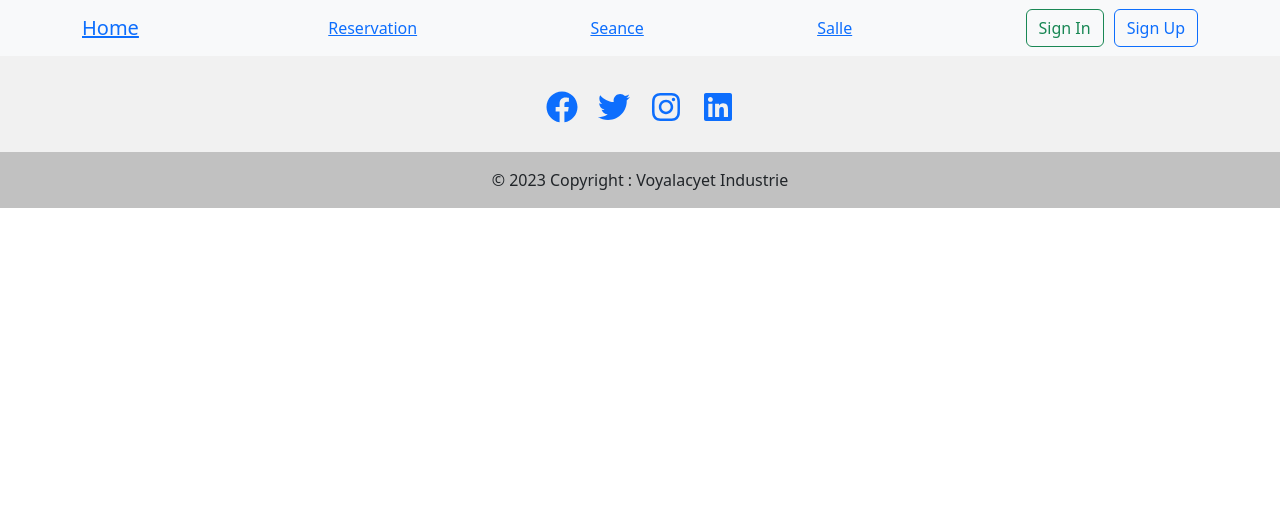
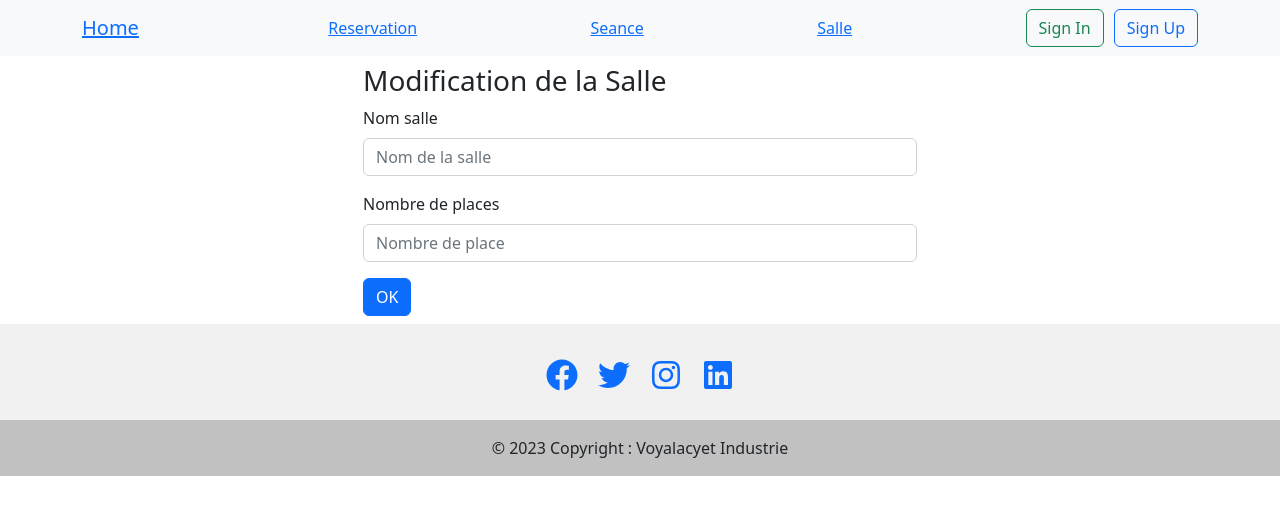
Before and after one commit to gronier/Cinema_voyalacyet, a React (Create React App) app in the folder front/: page /updateSalle/1 in a window 1280 px wide. Shown: the top 514 px of the page. Built offline with nearby package versions, Linux system fonts and the light colour scheme; no server answers.

Commit message:
#4
Update Salle terminer

```diff
--- a/front/src/App.js
+++ b/front/src/App.js
@@ -13,6 +13,7 @@ import Salle from "./Salle/Salle";
 
 import {useCookies} from "react-cookie";
 import Creation_salle from "./Salle/Creation_salle";
+import Update_salle from "./Salle/Update_salle";
 
 
 
@@ -61,6 +62,7 @@ export default function App() {
                 <Route exact={true} path="/signup" element={<Signup/>}/>
                 <Route exact={true} path="/Salle" element={<Salle cookies={cookies}/>}/>
                 <Route exact={true} path="/createSalle" element={<Creation_salle/>}/>
+                <Route exact={true} path="/updateSalle/:id" element={<Update_salle/>}/>
 
             </Routes>
         </>
--- a/front/src/Salle/Salle.js
+++ b/front/src/Salle/Salle.js
@@ -36,12 +36,20 @@ export default function Salle(props) {
 
     async function deleteSalle(id) {
         try {
+           var confirm =  window.confirm("Voulez-vous confirmer l'action ?");
+
+           if(confirm == true)
+           {
                axios.delete(
                    `http://localhost:8000/Salle/${id}`
                ).then( () => {
                    alert("Salle deleted");
                    window.location.reload();
                })
+           }
+
+
+
         } catch (error) {
             console.log("error", error);
         }
@@ -84,7 +92,7 @@ export default function Salle(props) {
                         <td>{i.nom_salle}</td>
 
                         <td>{i.nbPlace_salle}</td>
-                        <td><button type="button" className="btn btn-danger" onClick={() => deleteSalle(i.id_salle)}>delete</button>  <a href="#">Update</a> </td>
+                        <td><button type="button" className="btn btn-danger" onClick={() => deleteSalle(i.id_salle)}>Suppression</button>  <a href={`/updateSalle/${i.id_salle}`}  type="button" className="btn btn-warning">Modification</a> </td>
 
 
                     </tr>
--- /dev/null
+++ b/front/src/Salle/Update_salle.js
@@ -0,0 +1,91 @@
+import React, {useEffect, useState} from "react";
+import axios from "axios";
+import {useCookies} from "react-cookie";
+import {Route, Routes, useParams} from "react-router-dom";
+import Home from "../Home/Home";
+import Signin from "../Signin/Signin";
+import Signup from "../Signup/Signup";
+import Items from "../Items/Items";
+import {Button, Container, Form} from "react-bootstrap";
+import data from "bootstrap/js/src/dom/data";
+
+
+
+
+
+export default function Update_salle(props) {
+    let params = useParams();
+
+    const [salle, setUpdateSalle] = useState({nom_salle: "",nbPlace_salle:""});
+
+
+    async function getSalle() {
+        const data = (await axios.get("http://localhost:8000/Salle/"+params.id)).data;
+        console.log("get auteur", data);
+        setUpdateSalle(data);
+    }
+
+    useEffect(() => {
+        (async () => {
+            await getSalle();
+        })();
+    }, []);
+
+    function handleTextChangeSalle(e, label) {
+        setUpdateSalle({...salle, [label]: e.target.value})
+    }
+
+    async function handleSubmitSalle(e) {
+        e.preventDefault();
+        try {
+            var confirm =  window.confirm("Voulez-vous confirmer l'action ?");
+
+            if(confirm == true) {
+                const response = (await axios.patch("http://localhost:8000/Salle/" + params.id, salle)).data;
+            }
+
+            setUpdateSalle({nom_salle: "", nbPlace_salle: ""});
+            document.location.replace("http://localhost:3000/Salle");
+        } catch (e) {
+            console.error("ERR", e);
+        }
+    }
+
+
+
+
+
+    return (
+        <Container>
+            <div className="row justify-content-lg-center">
+                <div className="p-2 col col-6">
+                    <h3 className="person-title">Modification de la Salle {salle.nom_salle}</h3>
+                    <Form onSubmit={handleSubmitSalle}>
+                        <Form.Group className="mb-3" controlId="personNom">
+                            <Form.Label>Nom salle</Form.Label>
+                            <Form.Control type="text" placeholder="Nom de la salle" value={salle.nom_salle}
+                                          onChange={e => handleTextChangeSalle(e, "nom_salle")}/>
+                        </Form.Group>
+                        <Form.Group className="mb-3" controlId="personPrenom">
+                            <Form.Label>Nombre de places</Form.Label>
+                            <Form.Control type="number" placeholder="Nombre de place" value={salle.nbPlace_salle}
+                                          onChange={e => handleTextChangeSalle(e, "nbPlace_salle")}/>
+                        </Form.Group>
+
+                        <Button variant="primary" type="submit">
+                            OK
+                        </Button>
+                    </Form>
+                </div>
+            </div>
+        </Container>
+
+
+
+
+
+
+
+
+    );
+}
```
Also changed, not shown: 1 other file (tests, documents, lock files or other folders). Lines whose indentation alone changed are shown as unchanged.
